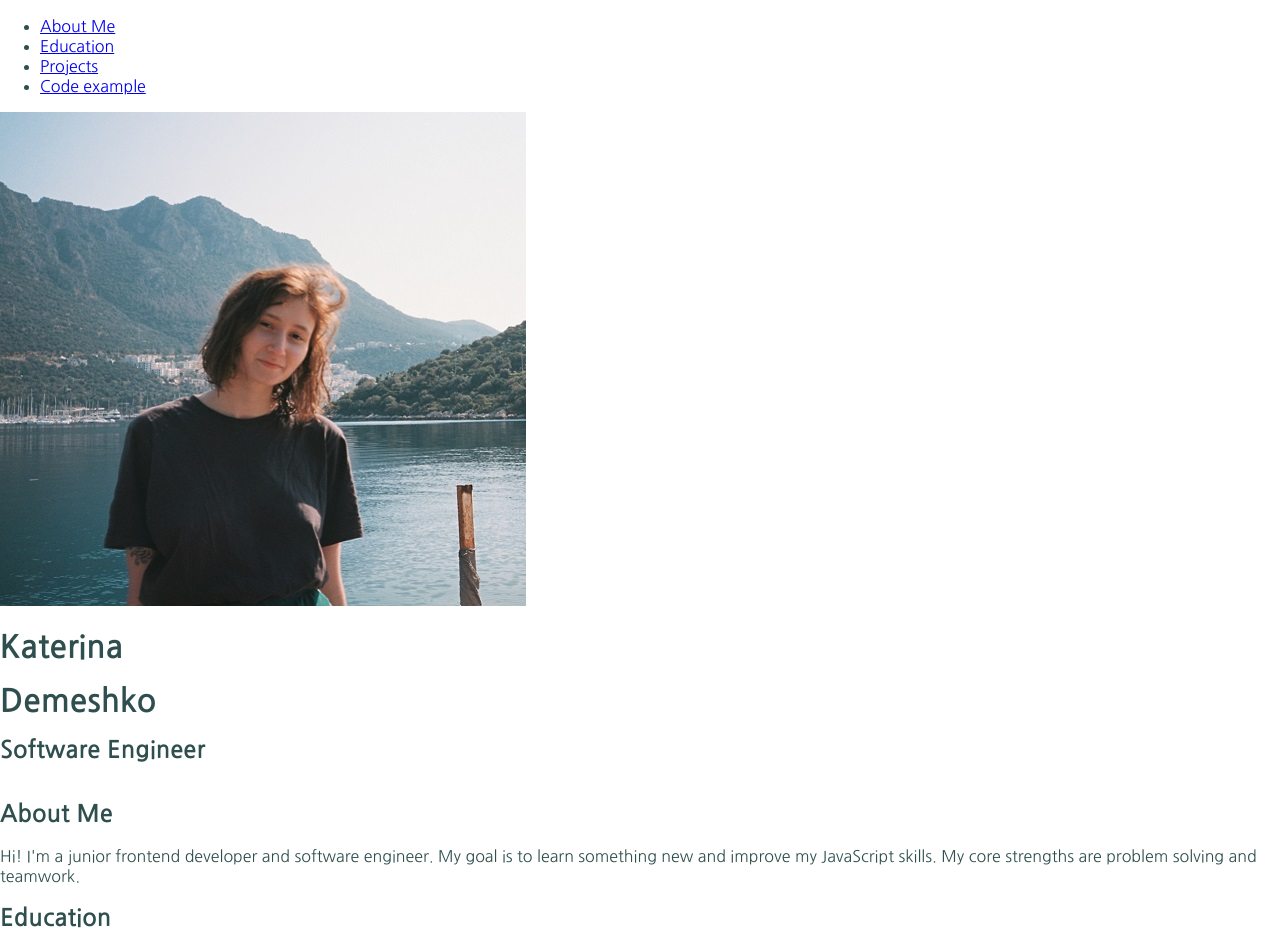
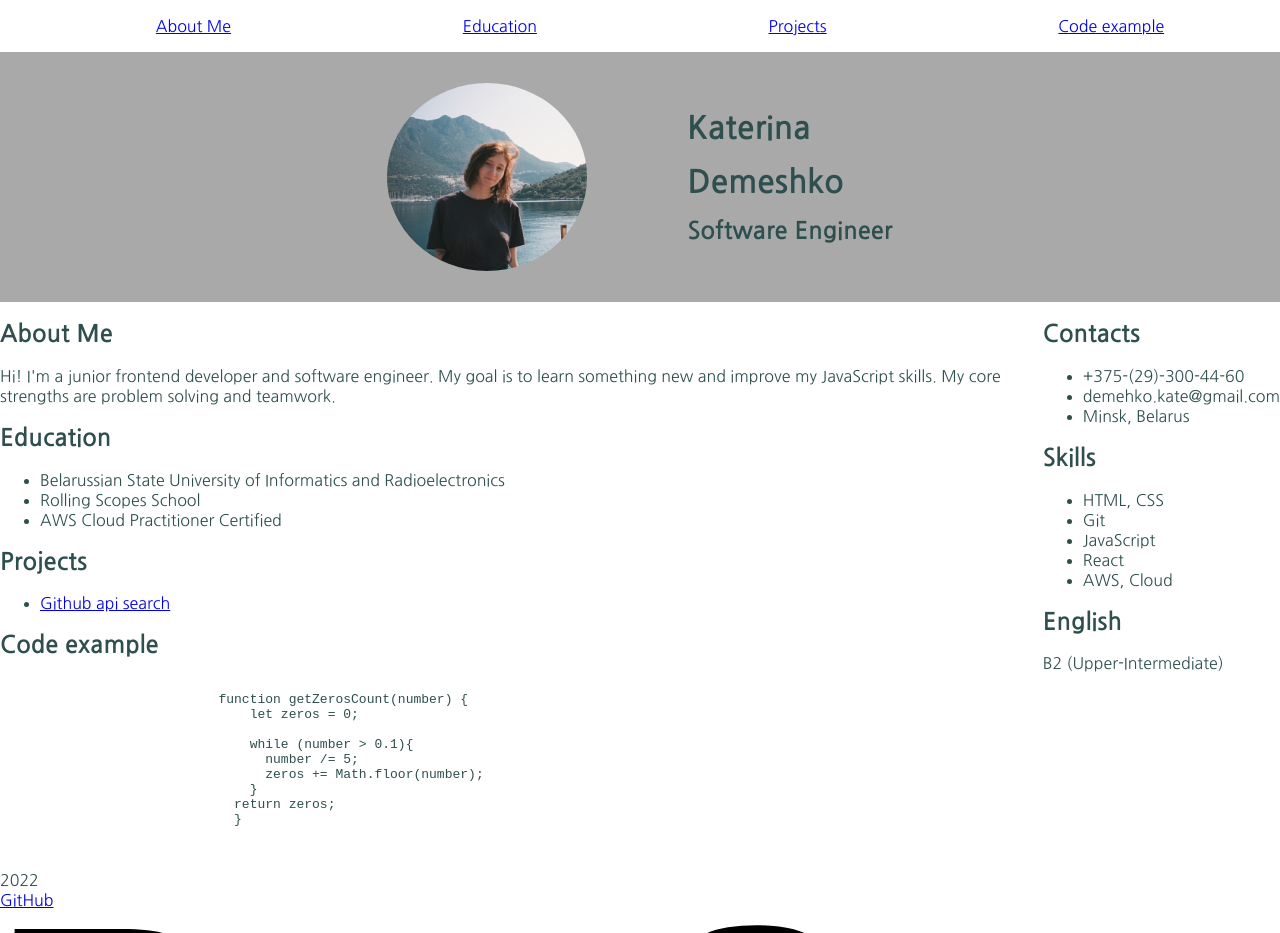
Before and after one commit to KatiDem/rsschool-cv, a plain HTML site: page index.html in a window 1280 px wide. Shown: the top 933 px of the page. Drawn offline with Linux system fonts and the light colour scheme.

Commit message:
feat: add styles

```diff
--- a/index.html
+++ b/index.html
@@ -23,7 +23,7 @@
         </nav>
 
         <header class="header">
-            <div class="container">
+            <div class="container header">
                 <img class="header--img" src="./assets/img/me.jpg" alt="Katerina" />
                 <div class="header--fullname">
                     <h1 class="header--name"> Katerina </h1>
--- a/styles.css
+++ b/styles.css
@@ -1,6 +1,6 @@
 * {
     box-sizing: border-box;
-  }
+}
 
 body {
     color: darkslategrey;
@@ -17,3 +17,44 @@ body {
     max-width: 1440px;
     margin: 0 auto;
 }
+
+nav ul {
+    display: flex;
+    justify-content: space-around;
+    list-style: none;
+    align-items: center;
+    transition: .3s;
+}
+
+.nav-item a {
+    color: #829985;
+    text-decoration: none;
+    transition: color 0.5s;
+}
+
+.nav-item a:hover {
+    color: #4d2323;
+}
+
+.header {
+    display: flex;
+    align-items: center;
+    gap: 100px;
+    background-color: darkgrey;
+    height: 250px;
+
+}
+
+.header--img {
+    max-width: 200px;
+    max-height: 200px;
+    border-radius: 50%;
+}
+
+.main {
+    display: flex;
+}
+
+footer {
+    flex-direction: column;
+  }
```
